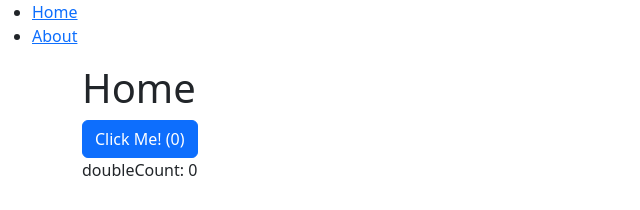
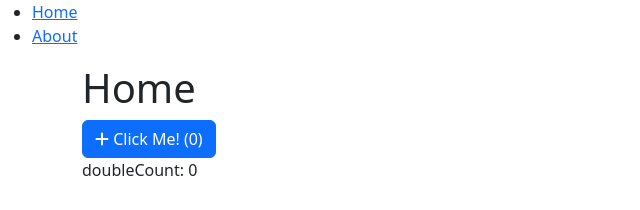
Before and after one commit to Logitar/Vue3Template, a Vue app in the folder frontend/: page / in a window 1280 px wide. Shown: the top 210 px of the page, without its empty margins (0-640 px from the left). Built offline with nearby package versions, Linux system fonts and the light colour scheme.

Commit message:
Installed FontAwesome 6.4 and created IconButton.

```diff
--- a/frontend/package.json
+++ b/frontend/package.json
@@ -13,6 +13,11 @@
     "format": "prettier --write src/"
   },
   "dependencies": {
+    "@fortawesome/fontawesome-svg-core": "^6.4.0",
+    "@fortawesome/free-brands-svg-icons": "^6.4.0",
+    "@fortawesome/free-regular-svg-icons": "^6.4.0",
+    "@fortawesome/free-solid-svg-icons": "^6.4.0",
+    "@fortawesome/vue-fontawesome": "^3.0.3",
     "@popperjs/core": "^2.11.8",
     "bootstrap": "^5.3.0",
     "pinia": "^2.0.36",
--- /dev/null
+++ b/frontend/src/components/shared/IconButton.vue
@@ -0,0 +1,37 @@
+<script setup lang="ts">
+import { type PropType } from "vue";
+import { computed } from "vue";
+
+type ButtonType = "button" | "submit" | "reset" | undefined;
+type ButtonVariant = "primary" | "secondary" | "success" | "danger" | "warning" | "info" | "light" | "dark" | "link" | undefined;
+
+const props = defineProps({
+  icon: {
+    type: String,
+    required: true,
+  },
+  type: {
+    type: String as PropType<ButtonType>,
+    default: "button",
+  },
+  variant: {
+    type: String as PropType<ButtonVariant>,
+    default: "primary",
+  },
+});
+
+const classes = computed(() => {
+  const classes = ["btn"];
+  if (props.variant) {
+    classes.push(`btn-${props.variant}`);
+  }
+  return classes;
+});
+</script>
+
+<template>
+  <button :class="classes" :type="type">
+    <font-awesome-icon :icon="icon" />
+    <slot></slot>
+  </button>
+</template>
--- /dev/null
+++ b/frontend/src/fontAwesome.ts
@@ -0,0 +1,11 @@
+import type { App } from "vue";
+import { FontAwesomeIcon } from "@fortawesome/vue-fontawesome";
+
+import { library } from "@fortawesome/fontawesome-svg-core";
+import { faPlus } from "@fortawesome/free-solid-svg-icons";
+
+library.add(faPlus);
+
+export default function (app: App) {
+  app.component("font-awesome-icon", FontAwesomeIcon);
+}
--- a/frontend/src/main.ts
+++ b/frontend/src/main.ts
@@ -5,11 +5,15 @@ import { createApp } from "vue";
 import { createPinia } from "pinia";
 
 import App from "./App.vue";
+import fontAwesome from "./fontAwesome";
 import router from "./router";
+import sharedComponents from "./components/shared";
 
 const app = createApp(App);
 
 app.use(createPinia());
+app.use(fontAwesome);
 app.use(router);
+app.use(sharedComponents);
 
 app.mount("#app");
--- a/frontend/src/views/HomeView.vue
+++ b/frontend/src/views/HomeView.vue
@@ -7,7 +7,7 @@ const counter = useCounterStore();
 <template>
   <main class="container">
     <h1>Home</h1>
-    <button class="btn btn-primary" @click="counter.increment">Click Me! ({{ counter.count }})</button>
+    <IconButton icon="fa-solid fa-plus" @click="counter.increment">{{ " " }} Click Me! ({{ counter.count }})</IconButton>
     <p>doubleCount: {{ counter.doubleCount }}</p>
   </main>
 </template>
```
Also changed, not shown: frontend/src/components/shared/index.ts (added, +7 -0 lines), 1 other file (tests, documents, lock files or other folders).
